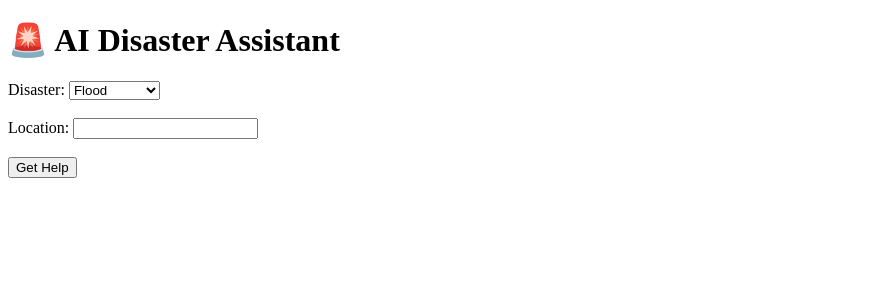
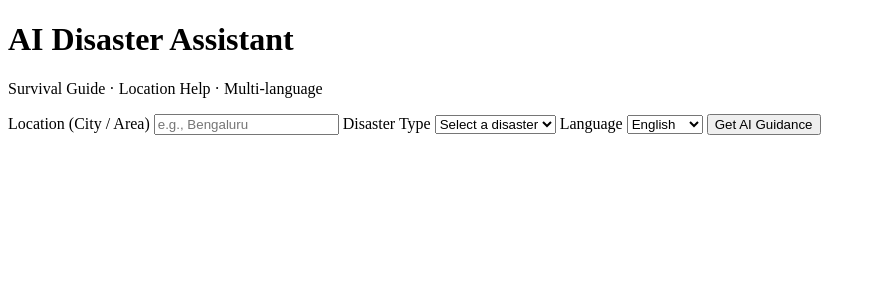
Before and after one commit to Deepak-18-hub/ai-disaster-assistant, a Flask app: page / in a window 1280 px wide. Shown: the top 300 px of the page, without its empty margins (0-876 px from the left). Run offline with Flask 3, Linux system fonts and the light colour scheme.

Commit message:
Enhance index.html with form and layout updates

```diff
--- a/templates/index.html
+++ b/templates/index.html
@@ -1,31 +1,109 @@
 <!DOCTYPE html>
-<html>
+<html lang="en">
 <head>
-    <title>AI Disaster Assistant</title>
+  <meta charset="UTF-8">
+  <title>AI Disaster Assistant</title>
+  <link rel="stylesheet" href="{{ url_for('static', filename='style.css') }}">
 </head>
 <body>
+  <div class="container">
+    <header>
+      <h1>AI Disaster Assistant</h1>
+      <p class="subtitle">Survival Guide · Location Help · Multi‑language</p>
+    </header>
 
-<h1>🚨 AI Disaster Assistant</h1>
+    <form method="POST" action="/">
+      <label>Location (City / Area)</label>
+      <input type="text" name="location" required placeholder="e.g., Bengaluru">
 
-<label>Disaster:</label>
-<select id="disaster">
-    <option>Flood</option>
-    <option>Earthquake</option>
-    <option>Fire</option>
-</select>
+      <label>Disaster Type</label>
+      <select name="disaster_type" required>
+        <option value="" disabled selected>Select a disaster</option>
+        <option value="Earthquake">Earthquake</option>
+        <option value="Flood">Flood</option>
+        <option value="Fire">Fire</option>
+        <option value="Cyclone">Cyclone</option>
+        <option value="Landslide">Landslide</option>
+      </select>
 
-<br><br>
+      <label>Language</label>
+      <select name="language">
+        <option>English</option>
+        <option>Hindi</option>
+        <option>Kannada</option>
+        <option>Telugu</option>
+        <option>Tamil</option>
+        <option>Other</option>
+      </select>
 
-<label>Location:</label>
-<input type="text" id="location">
+      <button type="submit">Get AI Guidance</button>
+    </form>
 
-<br><br>
+    {% if user_data %}
+      <section class="card debug-card">
+        <h2>Debug Info (Test Only)</h2>
+        <p><strong>Location:</strong> {{ user_data.location }}</p>
+        <p><strong>Disaster type:</strong> {{ user_data.disaster_type }}</p>
+        <p><strong>Language:</strong> {{ user_data.language }}</p>
+      </section>
+    {% endif %}
 
-<button onclick="getHelp()">Get Help</button>
+    {% if advice %}
+      <section class="card panic">
+        <h2>🚨 Panic Mode – Do This Now</h2>
+        <ul>
+          {% for item in advice.panic_now %}
+          <li>{{ item }}</li>
+          {% endfor %}
+        </ul>
+      </section>
 
-<p id="result"></p>
+      <section class="card">
+        <h2>Before the Disaster</h2>
+        <ul>
+          {% for item in advice.before %}
+          <li>{{ item }}</li>
+          {% endfor %}
+        </ul>
+      </section>
 
-<script src="/static/script.js"></script>
+      <section class="card">
+        <h2>During the Disaster</h2>
+        <ul>
+          {% for item in advice.during %}
+          <li>{{ item }}</li>
+          {% endfor %}
+        </ul>
+      </section>
 
+      <section class="card">
+        <h2>After the Disaster</h2>
+        <ul>
+          {% for item in advice.after %}
+          <li>{{ item }}</li>
+          {% endfor %}
+        </ul>
+      </section>
+
+      <section class="card">
+        <h2>Nearby Help</h2>
+        <ul>
+          {% for item in advice.nearby_help %}
+          <li>{{ item }}</li>
+          {% endfor %}
+        </ul>
+
+        {% if user_data and user_data.location %}
+        <p class="maps-link">
+          Open in Maps:
+          <a target="_blank" rel="noopener noreferrer"
+             href="https://www.google.com/maps/search/emergency+hospital+near+{{ user_data.location | urlencode }}">
+            Emergency services near {{ user_data.location }}
+          </a>
+        </p>
+        {% endif %}
+      </section>
+    {% endif %}
+  </div>
 </body>
 </html>
```
